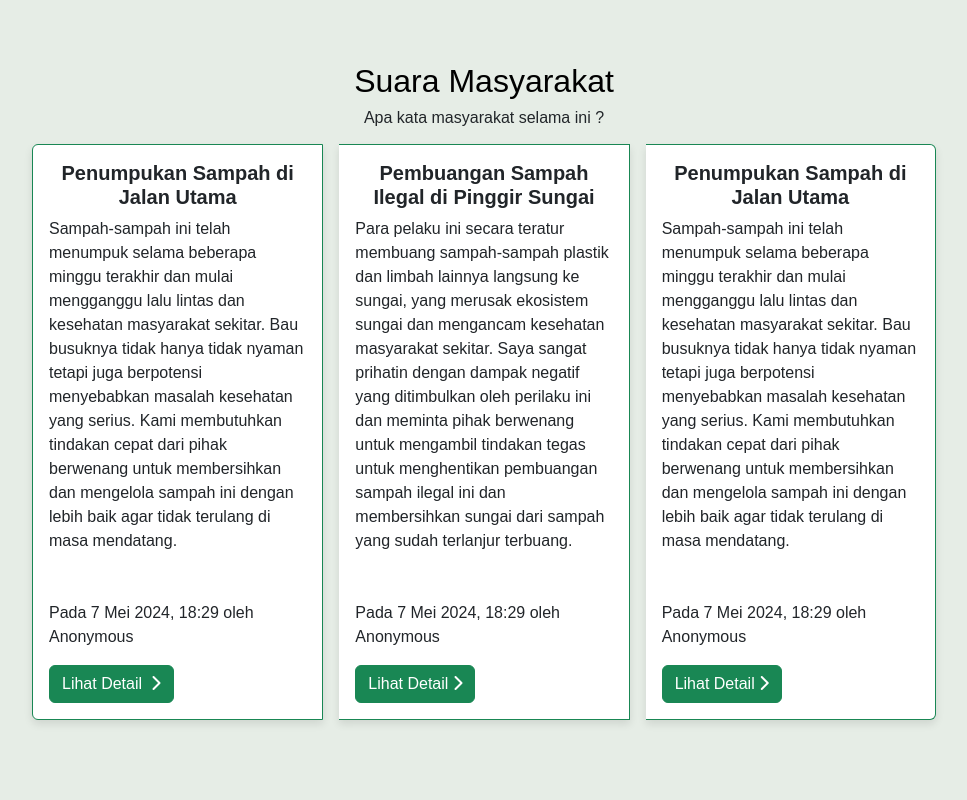
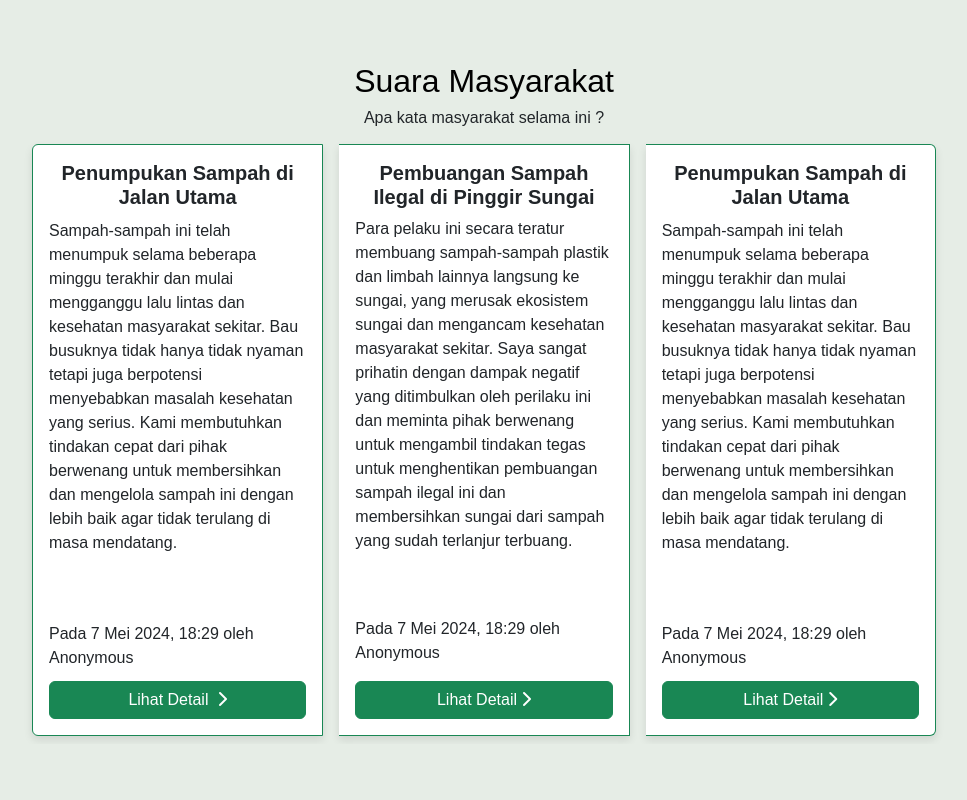
Before and after one commit to legendaru20/EcosphereFE, a React (Vite) app: page /pengaduan in a window 1280 px wide. Shown: the part 980-1780 px from the top of the page, without its empty margins (156-1123 px from the left). Built offline with nearby package versions, Linux system fonts and the light colour scheme.

Commit message:
memperbaiki layout

```diff
--- a/src/components/CardSwiper.css
+++ b/src/components/CardSwiper.css
@@ -1,11 +1,16 @@
 .card-swiper {
     padding: 20px;
+    display: flex;
   }
 
   .section-title {
     text-align: center;
     margin-bottom: 20px;
     color: #27ae60;
+  }
+
+  .swiper-slide {
+    display: flex;
   }
 
   .card {
@@ -23,6 +28,10 @@
 
   .card-content {
     padding: 20px;
+    display: flex;
+    flex-direction: column;
+    justify-content: space-between;
+    flex: 1;
   }
 
   .card-link {
--- a/src/components/Footer.css
+++ b/src/components/Footer.css
@@ -3,7 +3,7 @@
     justify-content: space-between;
     background-color: #222;
     color: #fff;
-    padding: 20px;
+    padding: 20px 50px;
     font-family: Arial, sans-serif;
   }
 
--- a/src/pages/Edukasi.jsx
+++ b/src/pages/Edukasi.jsx
@@ -36,8 +36,7 @@ const Edukasi = () => {
         <section className="eco-edu">
           <h2 className="text-center green-title">Eco Edu</h2>
           <h2 className="text-center black-title">Ayo Jelajahi Setiap Sudut Edukasi</h2>
-          <CardSwiper
-            data={ecoEduData}/>
+          <CardSwiper data={ecoEduData}/>
         </section>
 
         <section className="eco-tips">
--- a/src/pages/Masuk.jsx
+++ b/src/pages/Masuk.jsx
@@ -43,7 +43,7 @@ const Masuk = () => {
     <div className="iconSvg">
     <img className="btnImg m-1" src="https://www.svgrepo.com/show/475656/google-color.svg" loading="lazy" alt="google logo"/>
     <img className="btnImg m-1" src="https://www.svgrepo.com/show/475647/facebook-color.svg" loading="lazy" alt="facebook logo"/>
-    <img className="btnImg m-1" src="https://www.svgrepo.com/show/333611/tiktok.svg" loading="lazy" alt="facebook logo"/>
+    <img className="btnImg m-1" src="https://www.svgrepo.com/show/333611/tiktok.svg" loading="lazy" alt="tiktok logo"/>
     </div>
 
   </div>
--- a/src/pages/Pengaduan.css
+++ b/src/pages/Pengaduan.css
@@ -19,3 +19,31 @@
   .text {
     color: #57aa6c;
   }
+
+  /* div.card-group { */
+    /* background-color: red;
+    display: flex !important;
+    justify-content: space-between !important; */
+  /* } */
+
+  /* div.card-body { */
+    /* background-color: yellow; */
+  /* } */
+
+  /* p.mt-5 {
+    background-color: red;
+    margin-top: 0 !important;
+  } */
+
+  .cardGroup {
+    /* background-color: red; */
+    overflow: hidden !important;
+    /* background-color: red !important; */
+  }
+  .cardBody {
+    /* background-color: yellow !important; */
+    overflow: hidden !important;
+    display: flex !important;
+    flex-direction: column;
+    justify-content: space-between !important;
+  }
--- a/src/pages/Pengaduan.jsx
+++ b/src/pages/Pengaduan.jsx
@@ -40,33 +40,33 @@ const Pengaduan = () => {
     <section className="eco-edu">
       <h2 className="text-center black-title">Suara Masyarakat</h2>
       <h6 className='text-center'>Apa kata masyarakat selama ini ?</h6>
-  <CardGroup >
+  <CardGroup className='cardGroup'>
   <Card border="success" className='card m-2'>
-  <Card.Body >
+  <Card.Body className='cardBody'>
     <Card.Title className='text-center fw-bold '>Penumpukan Sampah di Jalan Utama</Card.Title>
     <Card.Text  >
     Sampah-sampah ini telah menumpuk selama beberapa minggu terakhir dan mulai mengganggu lalu lintas dan kesehatan masyarakat sekitar. Bau busuknya tidak hanya tidak nyaman tetapi juga berpotensi menyebabkan masalah kesehatan yang serius. Kami membutuhkan tindakan cepat dari pihak berwenang untuk membersihkan dan mengelola sampah ini dengan lebih baik agar tidak terulang di masa mendatang.
     </Card.Text>
-   <p className='mt-5'>Pada 7 Mei 2024, 18:29  oleh Anonymous</p>
+   <p className='mt-5 mb-2'>Pada 7 Mei 2024, 18:29  oleh Anonymous</p>
     <Button className="btn btn-success">Lihat Detail <i className="fa-solid fa-chevron-right ms-1"></i></Button>
   </Card.Body>
 </Card>
 <Card border="success" className='card m-2'>
-  <Card.Body >
+  <Card.Body  className='cardBody'>
     <Card.Title className='text-center fw-bold '>Pembuangan Sampah Ilegal di Pinggir Sungai</Card.Title>
-    <Card.Text  >
+    <Card.Text  className=''>
     Para pelaku ini secara teratur membuang sampah-sampah plastik dan limbah lainnya langsung ke sungai, yang merusak ekosistem sungai dan mengancam kesehatan masyarakat sekitar. Saya sangat prihatin dengan dampak negatif yang ditimbulkan oleh perilaku ini dan meminta pihak berwenang untuk mengambil tindakan tegas untuk menghentikan pembuangan sampah ilegal ini dan membersihkan sungai dari sampah yang sudah terlanjur terbuang.    </Card.Text>
    <p className='mt-5'>Pada 7 Mei 2024, 18:29  oleh Anonymous</p>
     <Button className="btn btn-success">Lihat Detail<i className="fa-solid fa-chevron-right ms-1"></i></Button>
   </Card.Body>
 </Card>
 <Card border="success" className='card m-2'>
-  <Card.Body >
+  <Card.Body  className='cardBody'>
     <Card.Title className='text-center fw-bold '>Penumpukan Sampah di Jalan Utama</Card.Title>
     <Card.Text  >
     Sampah-sampah ini telah menumpuk selama beberapa minggu terakhir dan mulai mengganggu lalu lintas dan kesehatan masyarakat sekitar. Bau busuknya tidak hanya tidak nyaman tetapi juga berpotensi menyebabkan masalah kesehatan yang serius. Kami membutuhkan tindakan cepat dari pihak berwenang untuk membersihkan dan mengelola sampah ini dengan lebih baik agar tidak terulang di masa mendatang.
     </Card.Text>
-   <p className='mt-5'>Pada 7 Mei 2024, 18:29  oleh Anonymous</p>
+   <p className='mt-5 mb-2'>Pada 7 Mei 2024, 18:29  oleh Anonymous</p>
     <Button className="btn btn-success">Lihat Detail<i className="fa-solid fa-chevron-right ms-1"></i></Button>
   </Card.Body>
 </Card>
```
